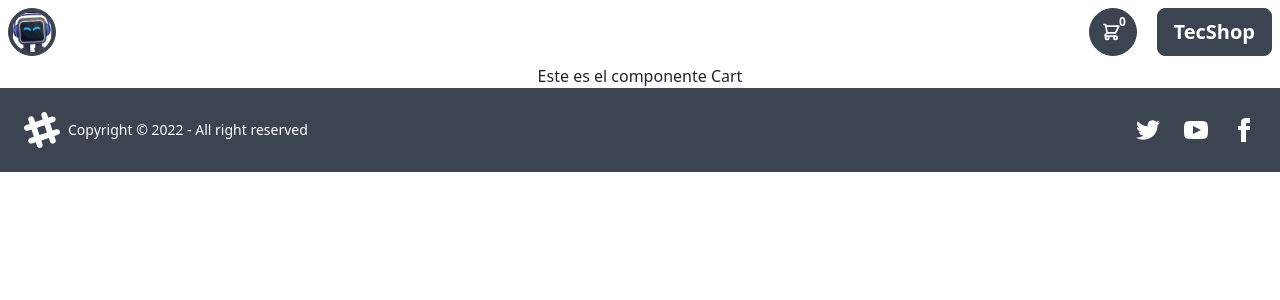
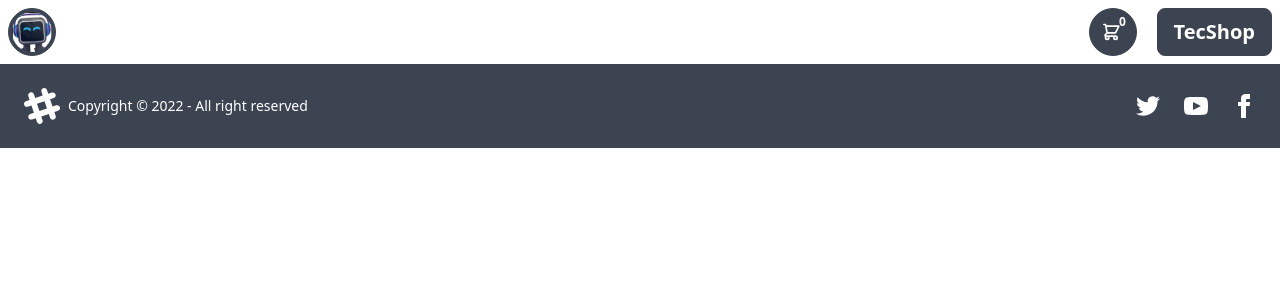
Before and after one commit to lualoman/JS-CoderHouse-Alomar, a React (Create React App) app: page /cart in a window 1280 px wide. Shown: the top 300 px of the page. Built offline with nearby package versions, Linux system fonts and the light colour scheme.

Commit message:
Seguir con Actividad 6

```diff
--- a/src/App.js
+++ b/src/App.js
@@ -5,10 +5,12 @@ import Productos from './components/Productos';
 import Cart from './components/Cart';
 import ItemListContainer from './components/ItemListContainer';
 import ItemDetailContainer from './components/ItemDetailContainer';
-import Footer from './components/Footer'
+import Footer from './components/Footer';
+import CartContextProvider from '../src/context/CartContext';
 
 function App() {
   return (
+    <CartContextProvider>
     <div className='App'>
       <BrowserRouter>
         <NavBar/>
@@ -21,6 +23,7 @@ function App() {
       </BrowserRouter>
     <Footer/>
     </div>
+    </CartContextProvider>
   );
 }
 
--- a/src/components/Cart.js
+++ b/src/components/Cart.js
@@ -1,8 +1,14 @@
-import React from 'react'
+import { useContext } from 'react';                     //TRABAJANDO EN ACTIVIDAD 5
+import { CartContext } from '../context/CartContext';
 
 const Cart = () => {
+
+    const {cartList} = useContext(CartContext)
+
     return (
-        <div>Este es el componente Cart</div>
+        <div>
+        {cartList.map(item => <p>{item.name}</p>)}
+        </div>
     )
 }
 
--- a/src/components/ItemDetail.js
+++ b/src/components/ItemDetail.js
@@ -1,19 +1,18 @@
 import { useState } from 'react';
 import {Link} from "react-router-dom"
 import ItemCount from "./ItemCount"
-import { useContext } from 'react';                     //TRABAJANDO EN ACTIVIDAD 5
-import { CartContext } from '../context/CartContext';   //TRABAJANDO EN ACTIVIDAD 5
+import { useContext } from 'react';
+import { CartContext } from '../context/CartContext';
 
 const ItemDetail = ({ item }) => {
 
-    const { addToCart } = useContext( CartContext ) //TRABAJANDO EN ACTIVIDAD 5
+    const { addToCart } = useContext( CartContext )
 
     const [add, setAdd] = useState(false)
 
     function onAdd(cantidad) {
         console.log('Hiciste onAdd ' + cantidad);
-        addToCart(cantidad) //TRABAJANDO EN ACTIVIDAD 5
-        console.log(addToCart);
+        addToCart(cantidad)
         setAdd(true)
     }
 
--- a/src/components/ItemList.js
+++ b/src/components/ItemList.js
@@ -2,7 +2,7 @@ import Item from "./Item"
 
 const ItemList = ({items}) => {
 
-    console.log(items);
+    //console.log(items);
 
     return (
         <div>
--- a/src/context/CartContext.js
+++ b/src/context/CartContext.js
@@ -7,7 +7,7 @@ const CartContextProvider = ({ children }) => {
     const [cartList, setCartList] = useState([])
 
     const addToCart = ( item ) => {
-        console.log("HICISTE UN addToCart");
+        console.log("Hiciste un addToCart");
         setCartList( cartList => cartList.concat(item) )
         }
 
```
